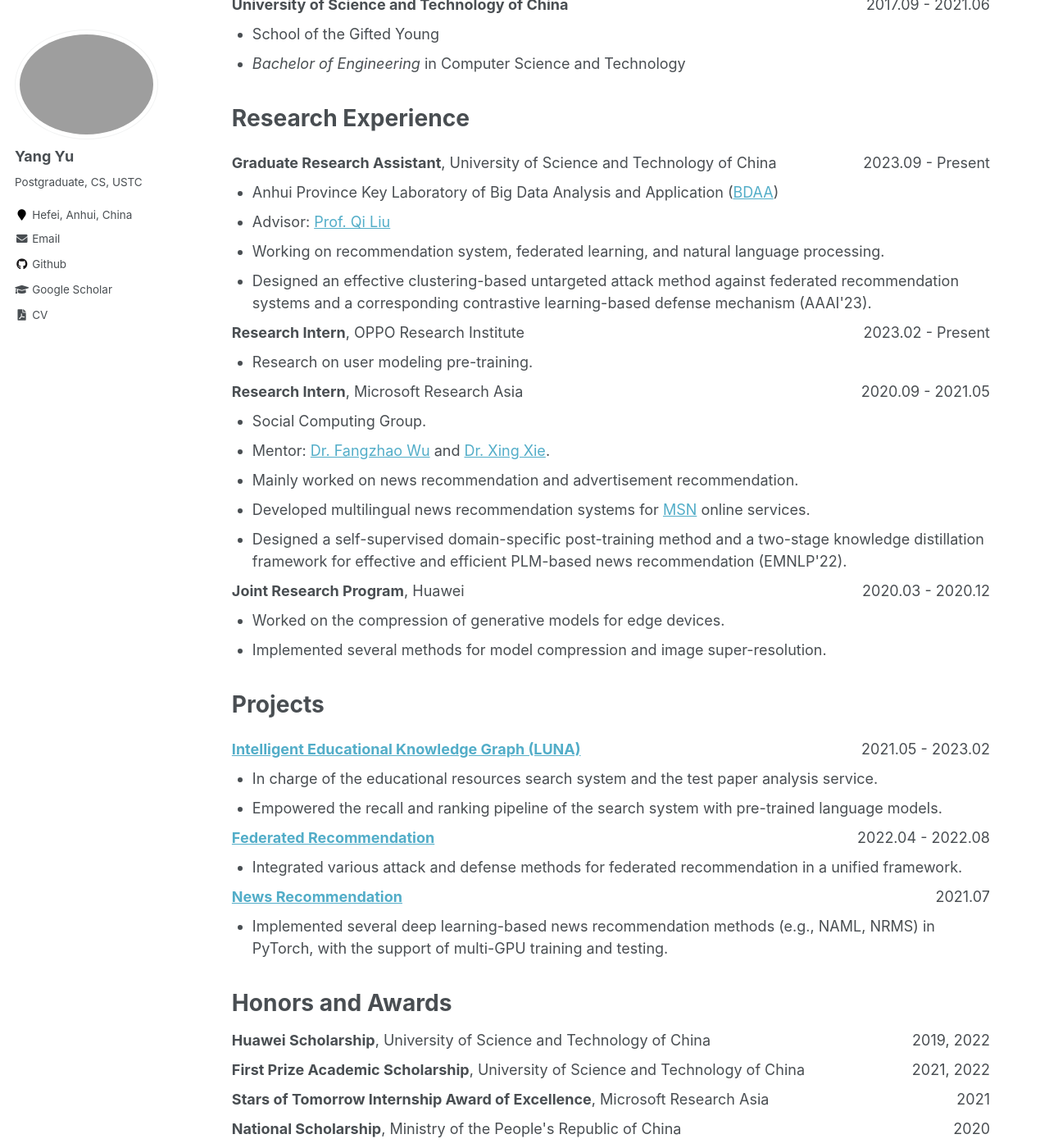
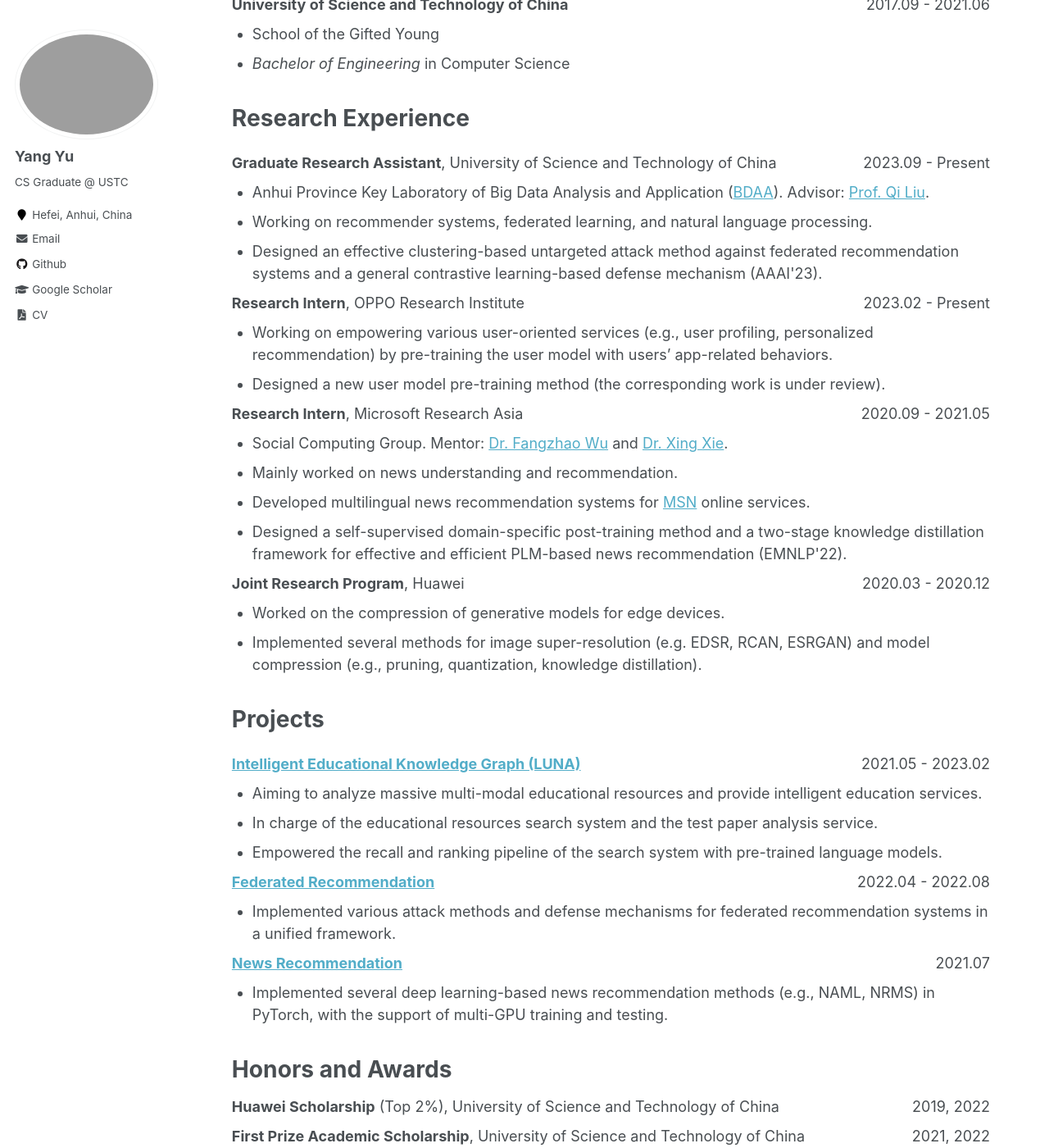
Before and after one commit to yflyl613/yflyl613.github.io, a Jekyll site: the page built from _pages/about.md, in a window 1280 px wide and 1400 px high, scrolled down 923 px. Shown: the whole window at 82% size. Built offline with Jekyll 4.4.1, drawn with Linux system fonts in a browser that asks for light colours; some of the changed text lies outside the part shown.

Commit message:
Upload files

```diff
--- a/_config.yml
+++ b/_config.yml
@@ -65,7 +65,7 @@ analytics:
 author:
   name             : "Yang Yu"
   avatar           : "avatar.jpg"
-  bio              : "Postgraduate, CS, USTC"
+  bio              : "CS Graduate @ USTC"
   location         : "Hefei, Anhui, China"
   employer         :
   pubmed           :
@@ -86,7 +86,7 @@ author:
   xing             :
   youtube          :
   wikipedia        :
-  cv               : "http://home.ustc.edu.cn/~yflyl613/files/CV_YangYu.pdf"
+  cv               : "/assets/files/CV_YangYu.pdf"
 
 
 # Reading Files
--- a/_includes/author-profile.html
+++ b/_includes/author-profile.html
@@ -65,7 +65,7 @@
         <li><a href="https://bitbucket.org/{{ author.bitbucket }}"><i class="fab fa-fw fa-bitbucket" aria-hidden="true"></i> Bitbucket</a></li>
       {% endif %}
       {% if author.github %}
-        <li><i class="fab fa-fw fa-github" aria-hidden="true"></i> <a href="https://github.com/{{ author.github }}">Github</a></li>
+        <li><i class="fab fa-fw fa-github" aria-hidden="true"></i> <a target="_blank" href="https://github.com/{{ author.github }}">Github</a></li>
       {% endif %}
       {% if author.stackoverflow %}
         <li><a href="https://www.stackoverflow.com/users/{{ author.stackoverflow }}"><i class="fab fa-fw fa-stack-overflow" aria-hidden="true"></i> Stackoverflow</a></li>
@@ -104,7 +104,7 @@
         <li><a href="https://vine.co/u/{{ author.vine }}"><i class="fab fa-fw fa-vine" aria-hidden="true"></i> Vine</a></li>
       {% endif %}
       {% if author.googlescholar %}
-        <li><i class="fas fa-fw fa-graduation-cap"></i> <a href="{{ author.googlescholar }}">Google Scholar</a></li>
+        <li><i class="fas fa-fw fa-graduation-cap"></i> <a target="_blank" href="{{ author.googlescholar }}">Google Scholar</a></li>
       {% endif %}
       {% if author.pubmed %}
         <li><a href="{{ author.pubmed }}"><i class="ai ai-pubmed-square ai-fw"></i> PubMed</a></li>
@@ -116,7 +116,7 @@
         <li><a href="{{ author.impactstory }}"><i class="ai ai-impactstory ai-fw"></i> Impactstory</a></li>
       {% endif %}
       {% if author.cv %}
-        <li><i class="fas fa-fw fa-file-pdf" aria-hidden="true"></i> <a href="{{ author.cv }}">CV</a></li>
+        <li><i class="fas fa-fw fa-file-pdf" aria-hidden="true"></i> <a target="_blank" href="{{ author.cv }}">CV</a></li>
       {% endif %}
       {% if author.wikipedia %}
         <li><a href="https://en.wikipedia.org/wiki/User:{{ author.wikipedia }}"><i class="fab fa-fw fa-wikipedia-w" aria-hidden="true"></i> Wikipedia</a></li>
--- a/_pages/about.md
+++ b/_pages/about.md
@@ -8,15 +8,15 @@ redirect_from:
   - /about.html
 ---
 
-<p class='my_p'>Yang Yu is now a postgraduate student at <a target="_blank" href='https://www.ustc.edu.cn/'>University of Science and Technology of China</a> (USTC), <a target="_blank" href='https://bigdata.ustc.edu.cn/'>BDAA Lab</a>. His advisor is <a target="_blank" href='http://staff.ustc.edu.cn/~qiliuql/'>Prof. Qi Liu</a>. His current research interests include recommender systems, user modeling, natural language processing, and model compression.</p>
+<p class='my_p'>Yang Yu is now a graduate student at <a target="_blank" href='https://www.ustc.edu.cn/'>University of Science and Technology of China</a> (USTC), <a target="_blank" href='https://bigdata.ustc.edu.cn/'>BDAA Lab</a>. His advisor is <a target="_blank" href='http://staff.ustc.edu.cn/~qiliuql/'>Prof. Qi Liu</a>. His current research interests include recommender systems, user modeling, natural language processing, and model compression.</p>
 
 <h1 class='header'>Publications</h1>
 <ul class='my_ul'>
-<li><strong>Yang Yu</strong>, Qi Liu, Likang Wu, Runlong Yu, Sanshi Lei Yu, Zaixi Zhang. Untargeted Attack against Federated Recommendation Systems via Poisonous Item Embeddings and the Defense. In <em>AAAI</em>, 2023. [<a target="_blank" href='https://aclanthology.org/2022.emnlp-main.368/'>Paper</a>] [<a target="_blank" href='https://github.com/yflyl613/FedRec/'>Code</a>] [<a target="_blank" href='home.ustc.edu.cn/~yflyl613/files/AAAI2023-Poster.pdf'>Poster</a>] [<a target="_blank" href='home.ustc.edu.cn/~yflyl613/files/AAAI2023-Slides.pdf'>Slides</a>] [<a target="_blank" href='home.ustc.edu.cn/~yflyl613/files/AAAI2023-Video.mp4'>Video</a>]</li>
-<li><strong>Yang Yu</strong>, Fangzhao Wu, Chuhan Wu, Jingwei Yi, Qi Liu. Tiny-NewsRec: Effective and Efficient PLM-based News Recommendation. In <em>EMNLP</em>, 2022. [<a target="_blank" href='https://arxiv.org/abs/2112.00944/'>Paper</a>] [<a target="_blank" href='https://github.com/yflyl613/Tiny-NewsRec/'>Code</a>] [<a target="_blank" href='home.ustc.edu.cn/~yflyl613/files/EMNLP2022-Poster.pdf'>Poster</a>]</li>
-<li>Jingwei Yi, Fangzhao Wu, Bin Zhu, <strong>Yang Yu</strong>, Chao Zhang, Guangzhong Sun, Xing Xie. UA-FedRec: Untargeted Attack on Federated News Recommendation. <em>arXiv preprint</em>, 2022. [<a target="_blank" href='https://arxiv.org/abs/2202.06701/'>Paper</a>]</li>
+<li><strong>Yang Yu</strong>, Qi Liu, Likang Wu, Runlong Yu, Sanshi Lei Yu, Zaixi Zhang. Untargeted Attack against Federated Recommendation Systems via Poisonous Item Embeddings and the Defense. In <em>AAAI</em>, 2023. [<a target="_blank" href='https://arxiv.org/abs/2212.05399'>Paper</a>] [<a target="_blank" href='https://github.com/yflyl613/FedRec/'>Code</a>] [<a target="_blank" href='/assets/files/AAAI2023-Poster.pdf'>Poster</a>] [<a target="_blank" href='/assets/files/AAAI2023-Slides.pdf'>Slides</a>] [<a target="_blank" href='http://home.ustc.edu.cn/~yflyl613/files/AAAI2023-Video.mp4'>Video</a>]</li>
+<li><strong>Yang Yu</strong>, Fangzhao Wu, Chuhan Wu, Jingwei Yi, Qi Liu. Tiny-NewsRec: Effective and Efficient PLM-based News Recommendation. In <em>EMNLP</em>, 2022. [<a target="_blank" href='https://aclanthology.org/2022.emnlp-main.368/'>Paper</a>] [<a target="_blank" href='https://github.com/yflyl613/Tiny-NewsRec/'>Code</a>] [<a target="_blank" href='/assets/files/EMNLP2022-Poster.pdf'>Poster</a>]</li>
 <li>Tao Qi, Fangzhao Wu, Chuhan Wu, Peiru Yang, <strong>Yang Yu</strong>, Xing Xie, Yongfeng Huang. HieRec: Hierarchical User Interest Modeling for Personalized News Recommendation. In <em>ACL-IJCNLP</em>, 2021. [<a target="_blank" href='https://aclanthology.org/2021.acl-long.423/'>Paper</a>]</li>
 <li>Chuhan Wu, Fangzhao Wu, <strong>Yang Yu</strong>, Tao Qi, Yongfeng Huang, Qi Liu. NewsBERT: Distilling Pre-trained Language Model for Intelligent News Application. In <em>Findings of EMNLP</em>, 2021. [<a target="_blank" href='https://aclanthology.org/2021.findings-emnlp.280/'>Paper</a>]</li>
+<li>Jingwei Yi, Fangzhao Wu, Bin Zhu, <strong>Yang Yu</strong>, Chao Zhang, Guangzhong Sun, Xing Xie. UA-FedRec: Untargeted Attack on Federated News Recommendation. <em>arXiv preprint</em>, 2022. [<a target="_blank" href='https://arxiv.org/abs/2202.06701/'>Paper</a>]</li>
 <li>Chuhan Wu, Fangzhao Wu, <strong>Yang Yu</strong>, Tao Qi, Yongfeng Huang, Xing Xie. UserBERT: Contrastive User Model Pre-training. <em>arXiv preprint</em>, 2021. [<a target="_blank" href='https://arxiv.org/abs/2109.01274/'>Paper</a>]</li>
 </ul>
 
@@ -26,13 +26,13 @@ redirect_from:
 <h3 class='subheader'><span class='date'>2021.09 - Present</span>University of Science and Technology of China</h3>
 <ul class='my_ul'>
 <li>School of Computer Science and Technology</li>
-<li><em>Master of Science</em> in Computer Science and Technology</li>
+<li><em>Master of Science</em> in Computer Science</li>
 </ul>
 
 <h3 class='subheader'><span class='date'>2017.09 - 2021.06</span>University of Science and Technology of China</h3>
 <ul class='my_ul'>
 <li>School of the Gifted Young</li>
-<li><em>Bachelor of Engineering</em> in Computer Science and Technology</li>
+<li><em>Bachelor of Engineering</em> in Computer Science</li>
 </ul>
 
 
@@ -42,22 +42,21 @@ redirect_from:
 <h3 class='subheader'><span class='date'>2023.09 - Present</span><strong>Graduate Research Assistant</strong><span class='my_span'>, University of Science and Technology of China</span>
 </h3>
 <ul class='my_ul'>
-<li>Anhui Province Key Laboratory of Big Data Analysis and Application (<a target="_blank" href='https://bigdata.ustc.edu.cn/'>BDAA</a>)</li>
-<li>Advisor: <a target="_blank" href='http://staff.ustc.edu.cn/~qiliuql/'>Prof. Qi Liu</a></li>
-<li>Working on recommendation system, federated learning, and natural language processing.</li>
-<li>Designed an effective clustering-based untargeted attack method against federated recommendation systems and a corresponding contrastive learning-based defense mechanism (AAAI'23).</li>
+<li>Anhui Province Key Laboratory of Big Data Analysis and Application (<a target="_blank" href='https://bigdata.ustc.edu.cn/'>BDAA</a>). Advisor: <a target="_blank" href='http://staff.ustc.edu.cn/~qiliuql/'>Prof. Qi Liu</a>.</li>
+<li>Working on recommender systems, federated learning, and natural language processing.</li>
+<li>Designed an effective clustering-based untargeted attack method against federated recommendation systems and a general contrastive learning-based defense mechanism (AAAI'23).</li>
 </ul>
 
 <h3 class='subheader'><span class='date'>2023.02 - Present</span><strong>Research Intern</strong><span class='my_span'>, OPPO Research Institute</span></h3>
 <ul class='my_ul'>
-<li>Research on user modeling pre-training.</li>
+<li>Working on empowering various user-oriented services (e.g., user profiling, personalized recommendation) by pre-training the user model with users’ app-related behaviors.</li>
+<li>Designed a new user model pre-training method (the corresponding work is under review).</li>
 </ul>
 
 <h3 class='subheader'><span class='date'>2020.09 - 2021.05</span><strong>Research Intern</strong><span class='my_span'>, Microsoft Research Asia</span></h3>
 <ul class='my_ul'>
-<li>Social Computing Group.</li>
-<li>Mentor: <a target="_blank" href='https://www.microsoft.com/en-us/research/people/fangzwu/'>Dr. Fangzhao Wu</a> and <a target="_blank" href='https://www.microsoft.com/en-us/research/people/xingx/'>Dr. Xing Xie</a>.</li>
-<li>Mainly worked on news recommendation and advertisement recommendation.</li>
+<li>Social Computing Group. Mentor: <a target="_blank" href='https://www.microsoft.com/en-us/research/people/fangzwu/'>Dr. Fangzhao Wu</a> and <a target="_blank" href='https://www.microsoft.com/en-us/research/people/xingx/'>Dr. Xing Xie</a>.</li>
+<li>Mainly worked on news understanding and recommendation.</li>
 <li>Developed multilingual news recommendation systems for <a target="_blank" href='https://www.msn.com/news/'>MSN</a> online services.</li>
 <li>Designed a self-supervised domain-specific post-training method and a two-stage knowledge distillation framework for effective and efficient PLM-based news recommendation (EMNLP'22).</li>
 </ul>
@@ -65,20 +64,21 @@ redirect_from:
 <h3 class='subheader'><span class='date'>2020.03 - 2020.12</span><strong>Joint Research Program</strong><span class='my_span'>, Huawei</span></h3>
 <ul class='my_ul'>
 <li>Worked on the compression of generative models for edge devices.</li>
-<li>Implemented several methods for model compression and image super-resolution.</li>
+<li>Implemented several methods for image super-resolution (e.g. EDSR, RCAN, ESRGAN) and model compression (e.g., pruning, quantization, knowledge distillation).</li>
 </ul>
 
 
 <h1 class='header'>Projects</h1>
 <h3 class='subheader'><span class='date'>2021.05 - 2023.02</span><a target="_blank" href='https://luna.bdaa.pro/'>Intelligent Educational Knowledge Graph (LUNA)</a></h3>
 <ul class='my_ul'>
+<li>Aiming to analyze massive multi-modal educational resources and provide intelligent education services.</li>
 <li>In charge of the educational resources search system and the test paper analysis service.</li>
 <li>Empowered the recall and ranking pipeline of the search system with pre-trained language models.</li>
 </ul>
 
 <h3 class='subheader'><span class='date'>2022.04 - 2022.08</span><a target="_blank" href='https://github.com/yflyl613/FedRec/'>Federated Recommendation</a></h3>
 <ul class='my_ul'>
-<li>Integrated various attack and defense methods for federated recommendation in a unified framework.</li>
+<li>Implemented various attack methods and defense mechanisms for federated recommendation systems in a unified framework.</li>
 </ul>
 
 <h3 class='subheader'><span class='date'>2021.07</span><a target="_blank" href='https://github.com/yflyl613/NewsRecommendation/'>News Recommendation</a></h3>
@@ -87,7 +87,7 @@ redirect_from:
 </ul>
 
 <h1 class='header'>Honors and Awards</h1>
-<p class='list_p'><span class='date'>2019, 2022</span><strong>Huawei Scholarship</strong>, University of Science and Technology of China</p>
+<p class='list_p'><span class='date'>2019, 2022</span><strong>Huawei Scholarship</strong> (Top 2%), University of Science and Technology of China</p>
 <p class='list_p'><span class='date'>2021, 2022</span><strong>First Prize Academic Scholarship</strong>, University of Science and Technology of China</p>
-<p class='list_p'><span class='date'>2021</span><strong>Stars of Tomorrow Internship Award of Excellence</strong>, Microsoft Research Asia</p>
-<p class='list_p'><span class='date'>2020</span><strong>National Scholarship</strong>, Ministry of the People's Republic of China</p>
+<p class='list_p'><span class='date'>2021</span><strong>"Stars of Tomorrow" Internship Award of Excellence</strong>, Microsoft Research Asia</p>
+<p class='list_p'><span class='date'>2020</span><strong>China National Scholarship</strong> (Top 1%), Ministry of Education of the People’s Republic of China</p>
```
Also changed, not shown: 4 other files.
